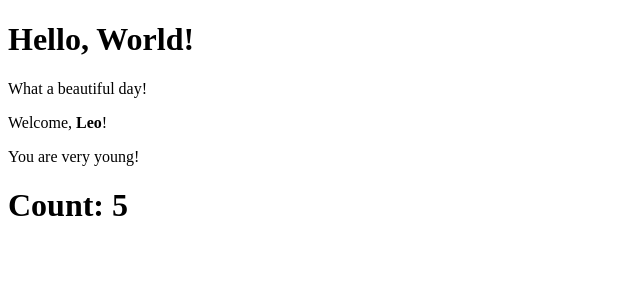
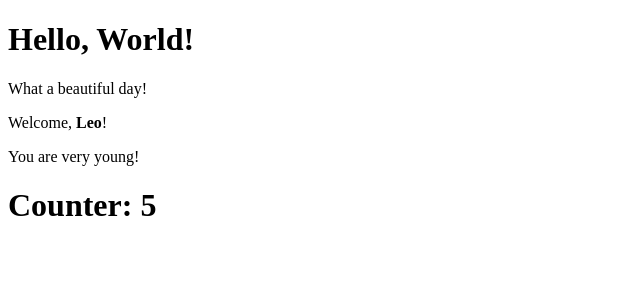
Before and after one commit to EnzoSt/react-exercises, a React (Create React App) app: page / in a window 1280 px wide. Shown: the top 300 px of the page, without its empty margins (0-640 px from the left). Built offline with nearby package versions, Linux system fonts and the light colour scheme.

Commit message:
state-04

```diff
--- a/src/Counter.js
+++ b/src/Counter.js
@@ -1,4 +1,5 @@
 import React from "react";
+import { CounterDisplay } from "./CounterDisplay";
 
 export class Counter extends React.Component {
   state = {
@@ -16,6 +17,6 @@
   }
 
   render() {
-    return <h1>Count: {this.state.count}</h1>;
+    return <CounterDisplay count={this.state.count} />
   }
 }
--- /dev/null
+++ b/src/CounterDisplay.js
@@ -0,0 +1,7 @@
+import React from "react";
+
+export class CounterDisplay extends React.Component{
+    render () {
+        return <h1>Counter: {this.props.count}</h1>
+    }
+}
```
